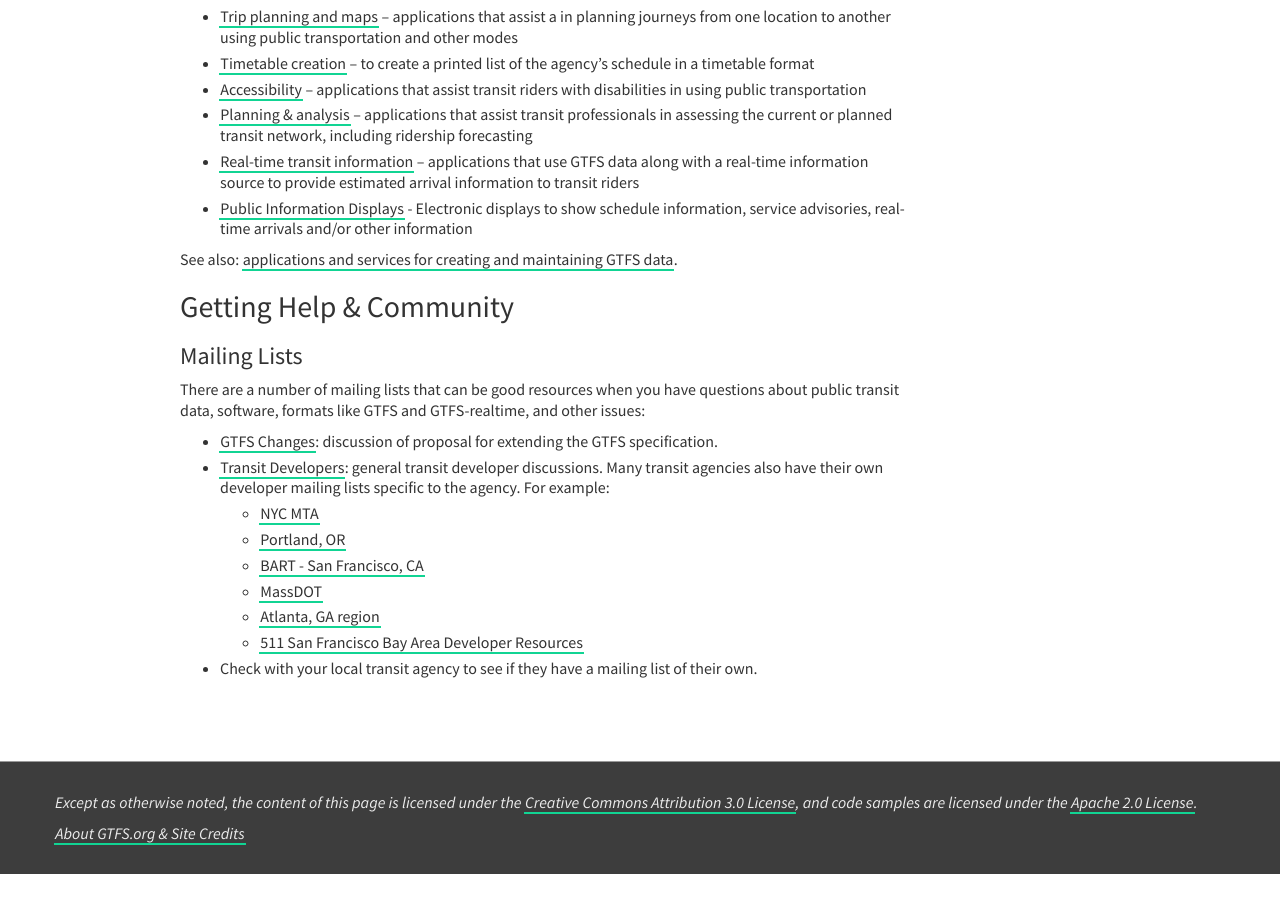
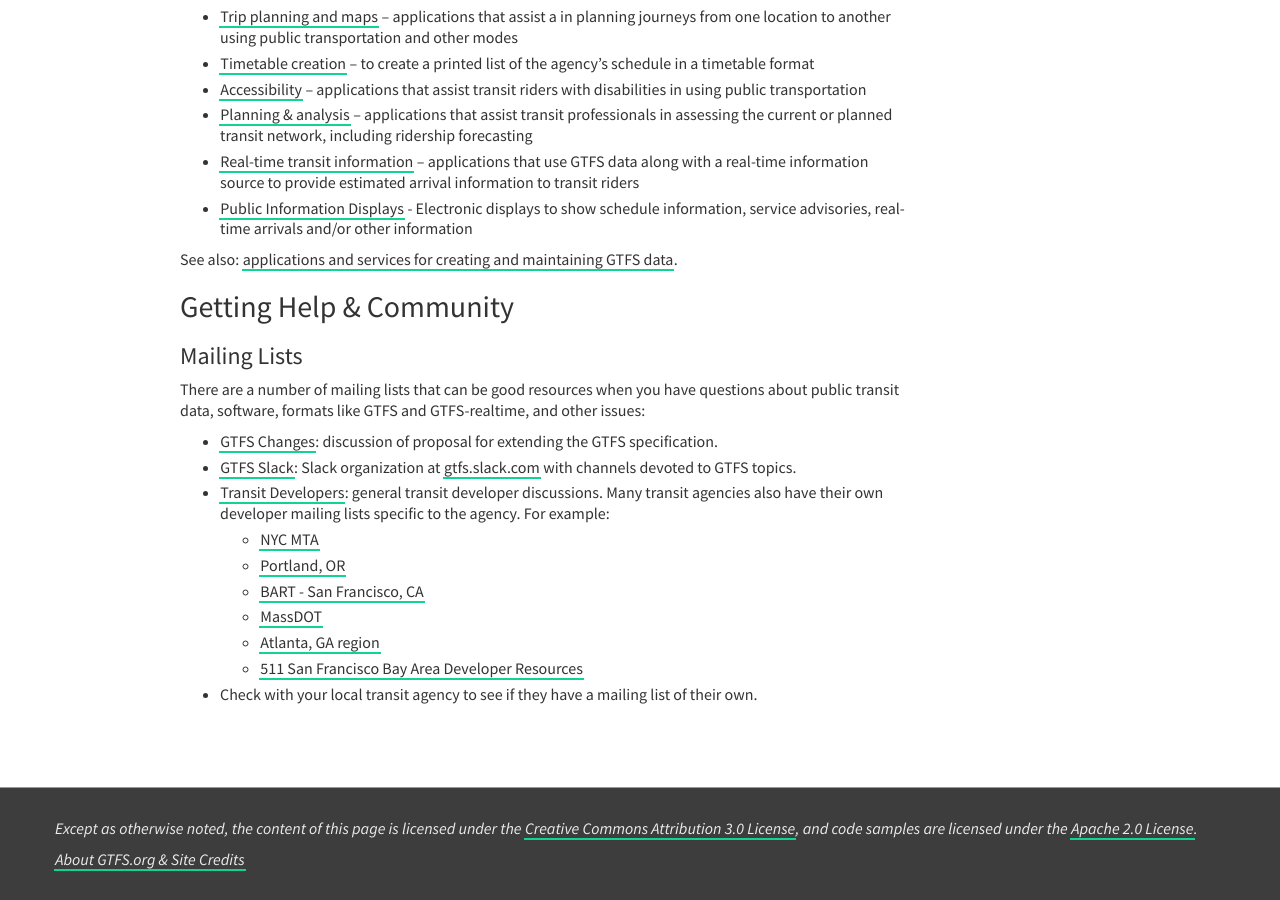
Before and after one commit to perezal/gtfs.org, a Jekyll site: the page built from getting-started/index.md, in a window 1280 px wide and 900 px high, scrolled down 788 px. Built offline with Jekyll 4.4.1, drawn with Linux system fonts in a browser that asks for light colours; nearby versions of some CDN libraries; our own code applies the rules of GitHub Pages for plain Markdown files; before the commit the page ends 1662 px from its top, so only the background shows below that.

Commit message:
add gtfs.slack.com

```diff
--- a/getting-started/index.md
+++ b/getting-started/index.md
@@ -41,6 +41,7 @@
 There are a number of mailing lists that can be good resources when you have questions about public transit data, software, formats like GTFS and GTFS-realtime, and other issues:
 
 * [GTFS Changes](https://groups.google.com/group/gtfs-changes): discussion of proposal for extending the GTFS specification.
+* [GTFS Slack](https://gtfs.slack.com/): Slack organization at [gtfs.slack.com](https://gtfs.slack.com/) with channels devoted to GTFS topics.
 * [Transit Developers](https://groups.google.com/group/transit-developers): general transit developer discussions. Many transit agencies also have their own developer mailing lists specific to the agency. For example:
   * [NYC MTA](https://groups.google.com/group/mtadeveloperresources)
   * [Portland, OR](https://groups.google.com/group/transit-developers-pdx)
```
